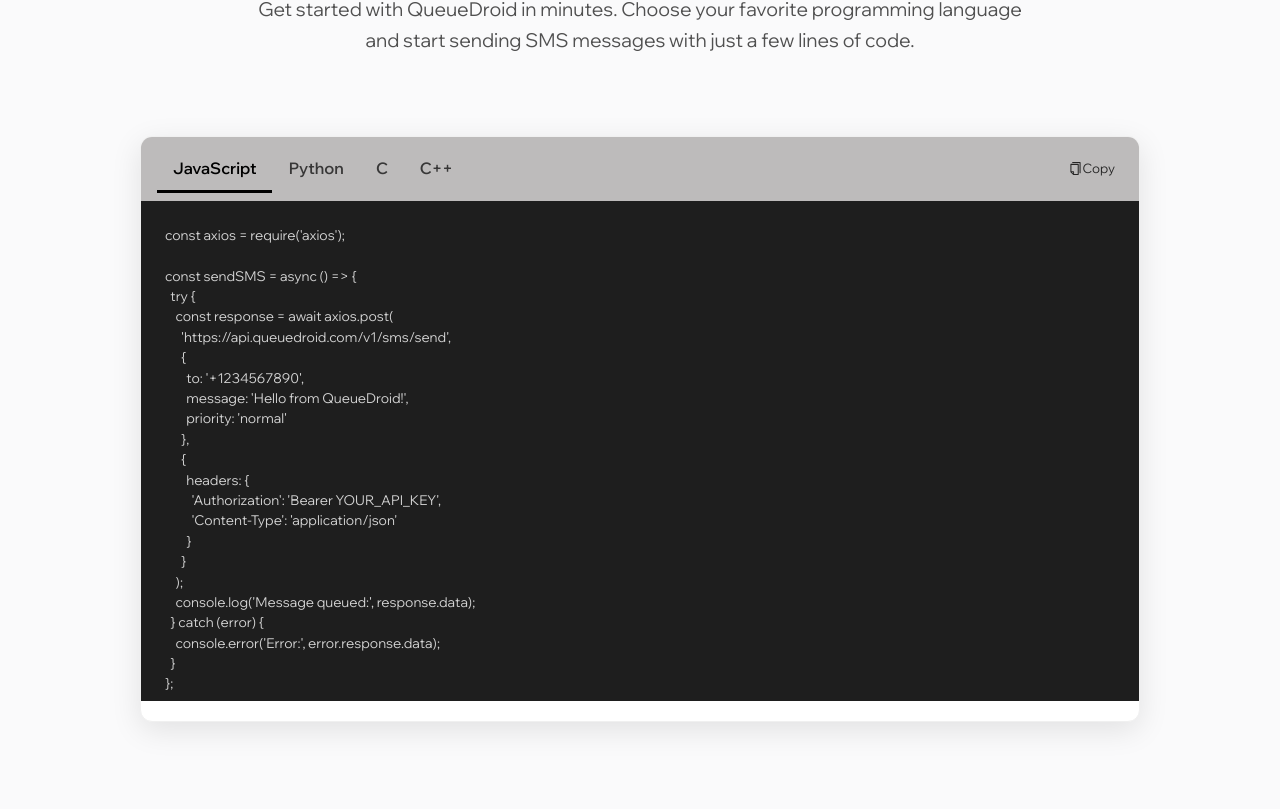
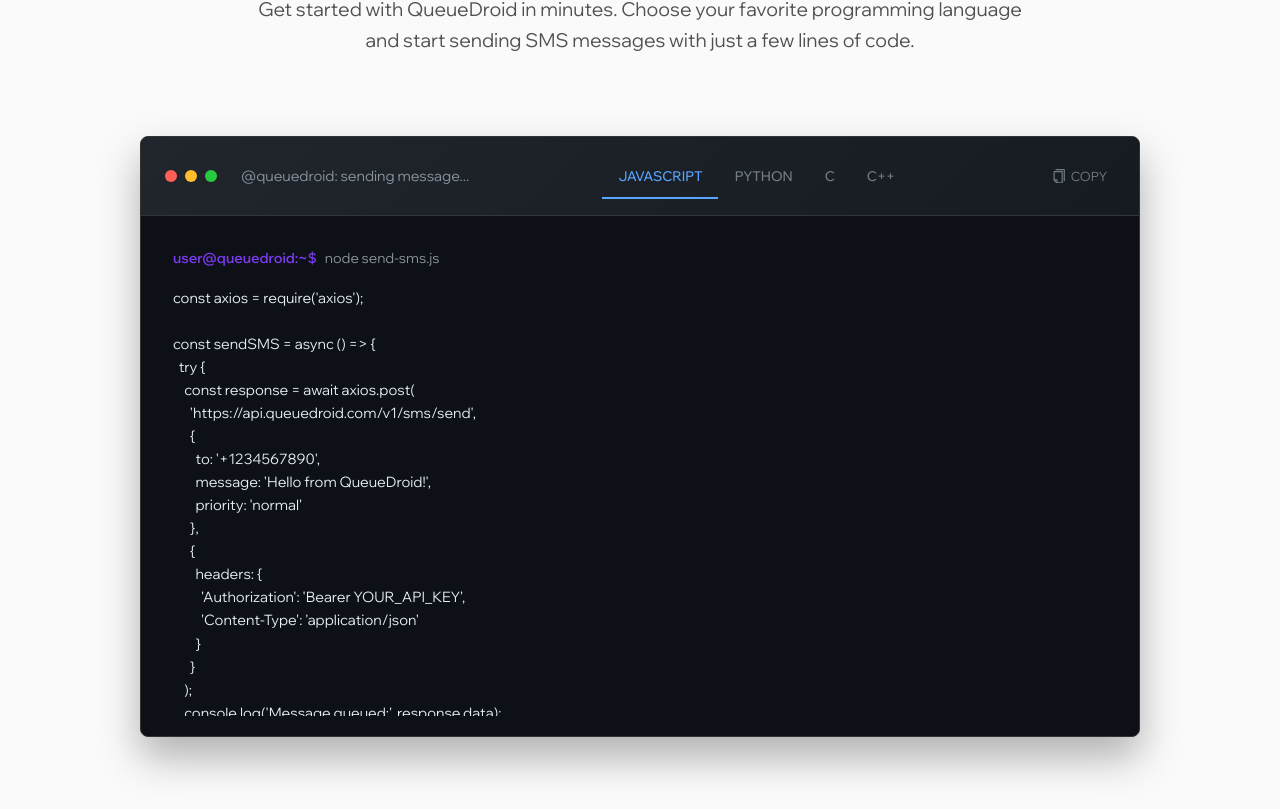
Before and after one commit to queuedroid/qdroid-frontend, a React (Vite) app: page / in a window 1280 px wide. Shown: the part 2311-3120 px from the top of the page. Built offline with nearby package versions, Linux system fonts and the light colour scheme; no server answers.

Commit message:
feat: enhance landing page design with terminal-like interface and improved styling

```diff
--- a/src/pages/main/landing.jsx
+++ b/src/pages/main/landing.jsx
@@ -989,44 +989,90 @@
                   >
                     <Card
                       sx={{
-                        borderRadius: 3,
-                        boxShadow: '0 8px 30px rgba(0, 0, 0, 0.1)',
-                        border: '1px solid',
-                        borderColor: 'divider',
-                        overflow: 'hidden'
+                        borderRadius: 2,
+                        boxShadow: '0 20px 40px rgba(0, 0, 0, 0.3)',
+                        border: '1px solid #333',
+                        overflow: 'hidden',
+                        background: '#0d1117'
                       }}
                     >
-                      {/* Language Tabs */}
+                      {/* Terminal Header */}
                       <Box
                         sx={{
-                          background: '#bdbbbbff',
+                          background: 'linear-gradient(135deg, #21262d 0%, #161b22 100%)',
                           display: 'flex',
                           alignItems: 'center',
                           justifyContent: 'space-between',
-                          px: 2,
-                          py: 1
+                          px: 3,
+                          py: 2,
+                          borderBottom: '1px solid #30363d'
                         }}
                       >
+                        {/* Terminal Dots */}
+                        <Box sx={{ display: 'flex', alignItems: 'center', gap: 1 }}>
+                          <Box
+                            sx={{
+                              width: 12,
+                              height: 12,
+                              borderRadius: '50%',
+                              background: '#ff5f56'
+                            }}
+                          />
+                          <Box
+                            sx={{
+                              width: 12,
+                              height: 12,
+                              borderRadius: '50%',
+                              background: '#ffbd2e'
+                            }}
+                          />
+                          <Box
+                            sx={{
+                              width: 12,
+                              height: 12,
+                              borderRadius: '50%',
+                              background: '#27ca3f'
+                            }}
+                          />
+                          <Typography
+                            sx={{
+                              ml: 2,
+                              color: '#8b949e',
+                              fontSize: '0.9rem',
+                              fontFamily: 'monospace'
+                            }}
+                          >
+                            @queuedroid: sending message...
+                          </Typography>
+                        </Box>
+
                         <Tabs
                           value={selectedLanguage}
                           onChange={handleLanguageChange}
                           sx={{
+                            minHeight: 'auto',
                             '& .MuiTab-root': {
-                              color: '#000',
-                              opacity: 0.7,
+                              color: '#8b949e',
+                              opacity: 0.8,
                               minWidth: 'auto',
                               px: 2,
-                              py: 1,
-                              fontSize: { xs: '0.8rem', sm: '0.9rem', md: '1rem' },
-                              fontWeight: 600,
+                              py: 0.5,
+                              fontSize: { xs: '0.7rem', sm: '0.8rem', md: '0.85rem' },
+                              fontWeight: 500,
+                              fontFamily: 'monospace',
+                              textTransform: 'uppercase',
                               '&.Mui-selected': {
-                                color: '#000',
+                                color: '#58a6ff',
                                 opacity: 1
+                              },
+                              '&:hover': {
+                                color: '#58a6ff',
+                                opacity: 0.9
                               }
                             },
                             '& .MuiTabs-indicator': {
-                              backgroundColor: codeExamples[selectedLanguage].textColor,
-                              height: 3
+                              backgroundColor: '#58a6ff',
+                              height: 2
                             }
                           }}
                         >
@@ -1041,16 +1087,19 @@
                           sx={{
                             minWidth: 'auto',
                             p: 1,
-                            color: codeExamples[selectedLanguage].textColor,
+                            color: '#8b949e',
+                            fontFamily: 'monospace',
+                            fontSize: '0.8rem',
                             opacity: 0.8,
                             '&:hover': {
                               opacity: 1,
-                              bgcolor: 'rgba(255,255,255,0.1)'
+                              color: '#58a6ff',
+                              bgcolor: 'rgba(88, 166, 255, 0.1)'
                             }
                           }}
                           onClick={() => navigator.clipboard.writeText(codeExamples[selectedLanguage].code)}
                         >
-                          <CopyOutlined /> Copy
+                          <CopyOutlined style={{ marginRight: 4, fontSize: '0.9rem' }} /> COPY
                         </Button>
                       </Box>
 
@@ -1058,17 +1107,59 @@
                       <CardContent sx={{ p: 0 }}>
                         <Box
                           sx={{
-                            background: '#1e1e1e',
-                            color: '#d4d4d4',
-                            p: 3,
-                            fontFamily: 'monospace',
-                            fontSize: { xs: '0.7rem', sm: '0.8rem', md: '0.85rem' },
-                            lineHeight: 1.5,
+                            background: '#0d1117',
+                            color: '#e6edf3',
+                            p: { xs: 2, sm: 3, md: 4 },
+                            fontFamily:
+                              '"JetBrains Mono", "Fira Code", "SF Mono", Monaco, Consolas, "Liberation Mono", "Courier New", monospace',
+                            fontSize: { xs: '0.75rem', sm: '0.8rem', md: '0.9rem' },
+                            lineHeight: 1.6,
                             overflow: 'auto',
-                            maxHeight: '500px'
+                            maxHeight: '500px',
+                            position: 'relative',
+                            '&::-webkit-scrollbar': {
+                              width: '8px',
+                              height: '8px'
+                            },
+                            '&::-webkit-scrollbar-track': {
+                              background: '#21262d'
+                            },
+                            '&::-webkit-scrollbar-thumb': {
+                              background: '#30363d',
+                              borderRadius: '4px',
+                              '&:hover': {
+                                background: '#484f58'
+                              }
+                            }
                           }}
                         >
-                          <pre style={{ margin: 0, whiteSpace: 'pre-wrap' }}>{codeExamples[selectedLanguage].code}</pre>
+                          {/* Terminal Prompt */}
+                          <Box sx={{ display: 'flex', alignItems: 'center', mb: 2 }}>
+                            <Typography
+                              sx={{
+                                color: '#7c3aed',
+                                fontWeight: 'bold',
+                                mr: 1
+                              }}
+                            >
+                              user@queuedroid:~$
+                            </Typography>
+                            <Typography sx={{ color: '#8b949e' }}>
+                              {selectedLanguage === 0 && 'node send-sms.js'}
+                              {selectedLanguage === 1 && 'python send-sms.py'}
+                              {selectedLanguage === 2 && 'gcc send-sms.c -lcurl && ./a.out'}
+                              {selectedLanguage === 3 && 'g++ send-sms.cpp -lcurl && ./a.out'}
+                            </Typography>
+                          </Box>
+                          <pre
+                            style={{
+                              margin: 0,
+                              whiteSpace: 'pre-wrap',
+                              color: '#e6edf3'
+                            }}
+                          >
+                            {codeExamples[selectedLanguage].code}
+                          </pre>
                         </Box>
                       </CardContent>
                     </Card>
```
